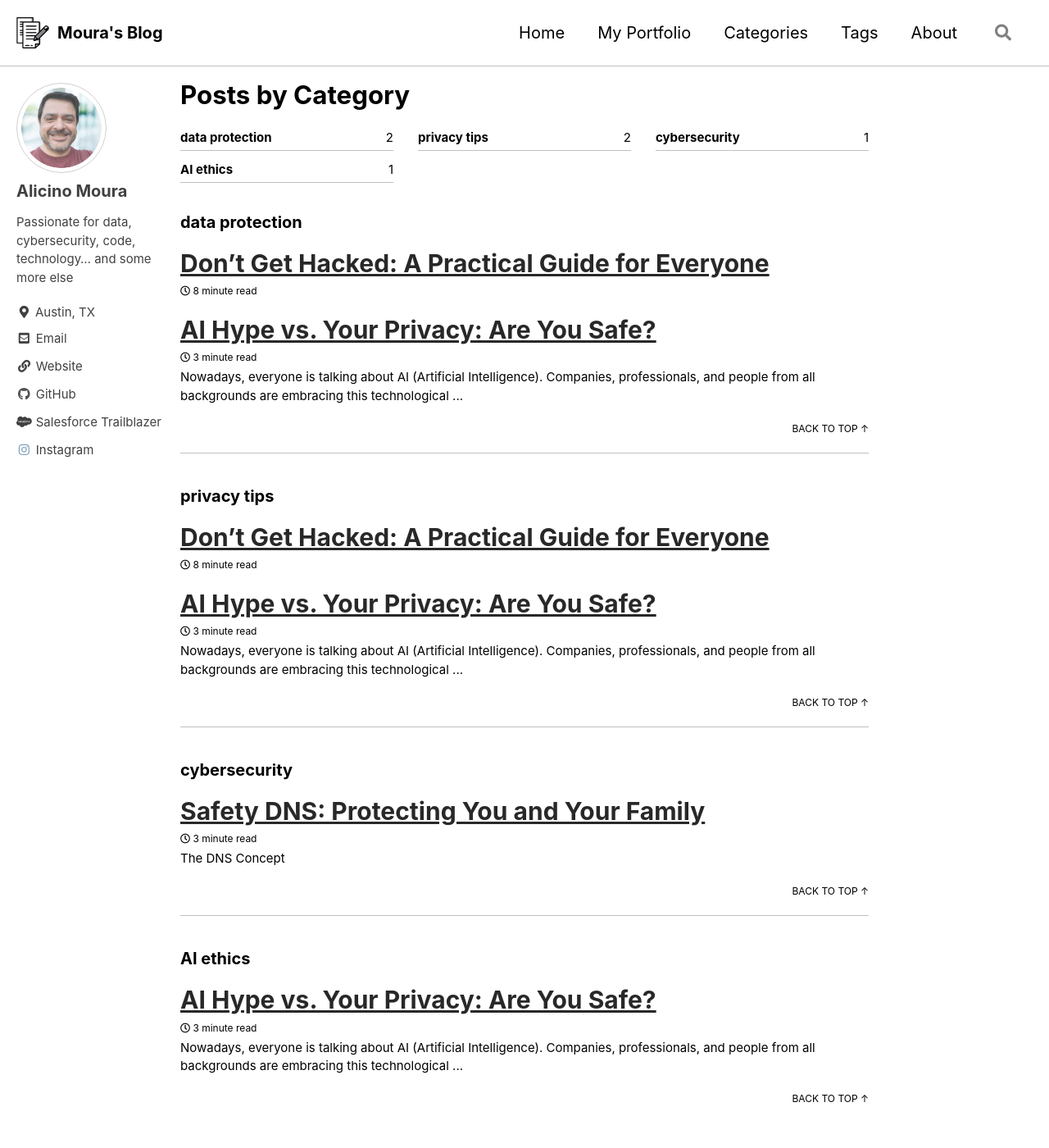
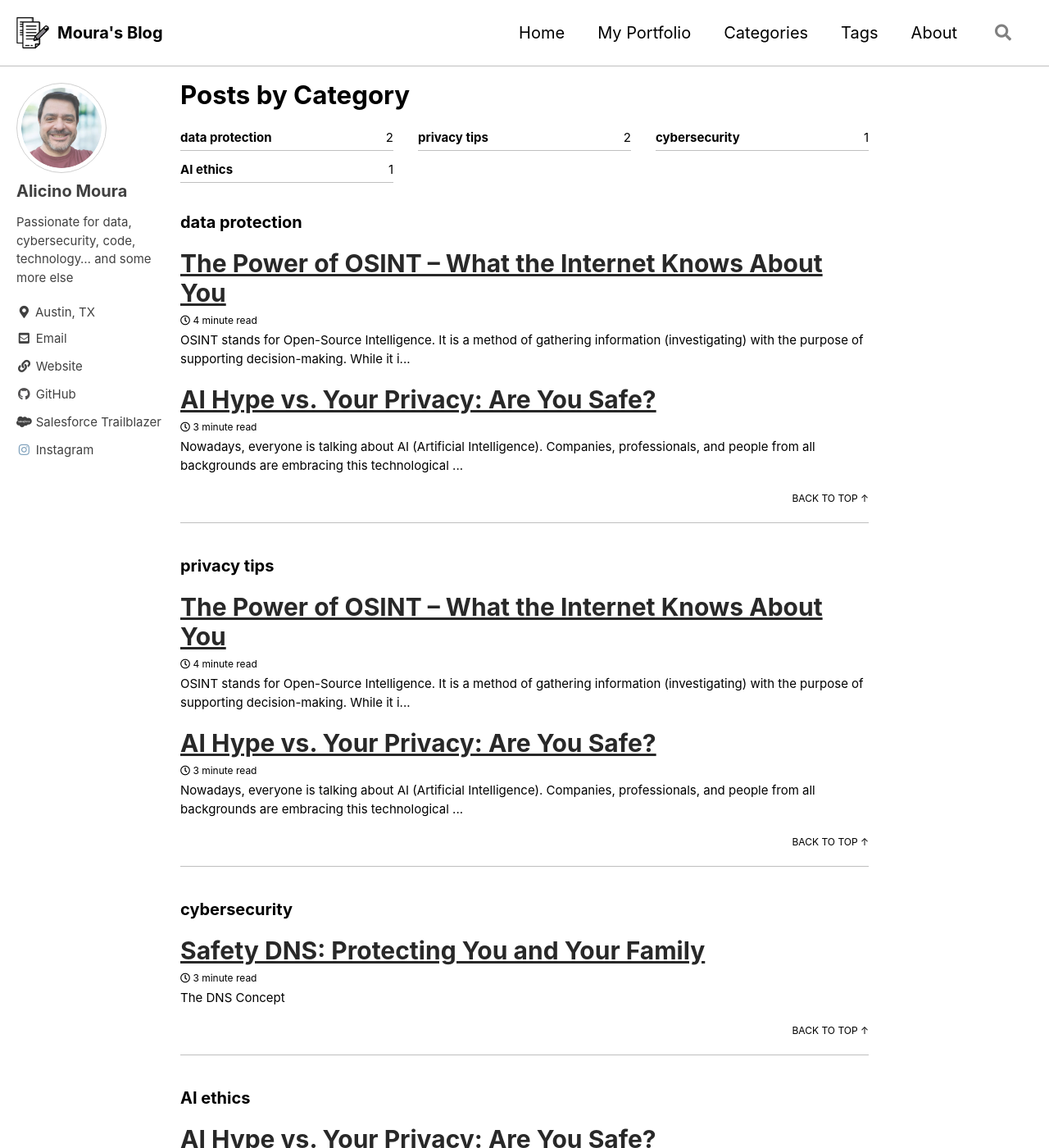
Before and after one commit to alicino/blog, a Jekyll site: the page built from _pages/category-archive.md, in a window 1280 px wide and 1400 px high. Shown: the whole window at 82% size. Built offline with Jekyll 4.4.1, drawn with Linux system fonts in a browser that asks for light colours; cached includes are drawn as plain includes; some of the changed lines change nothing that is shown.

Commit message:
Contacted fixed

````diff
--- a/_posts/2025-04-21-dont-get-hacked-a-practical-guide-for-everyone.md
+++ b/_posts/2025-04-21-dont-get-hacked-a-practical-guide-for-everyone.md
@@ -1,186 +1,111 @@
 ---
 layout: single
-title: "Don’t Get Hacked: A Practical Guide for Everyone"
+title: "The Power of OSINT – What the Internet Knows About You"
 tags:
-  - threat awareness
   - data privacy
   - beginner
+  - OSINT
 category:
   - data protection
   - privacy tips
 ---
 
-{% include figure image_path="/assets/images/2025-04-21-dont-get-hacked-a-practical-guide-for-everyone.png" alt="Don’t Get Hacked Banner" class="align-center" width="600" %}
+**OSINT** stands for **Open-Source Intelligence**.
+It is a method of gathering information (investigating) with the purpose of supporting decision-making.
+While it is an extremely useful strategy, it also highlights the need for individuals to be cautious about what they expose on the internet.
 
-From morning routines to late-night entertainment, our phones and computers are deeply woven into daily life. We work, study, socialize, and manage our finances through these digital devices. While this brings immense convenience, it also increases our exposure to risks. Hackers, scammers, and digital criminals are constantly seeking ways to exploit vulnerabilities, steal data, and compromise personal information. Even if you haven’t been targeted yet, it’s wise to take precautions now rather than face the fallout later.
+{% include figure image_path="assets/images/2023-05-11-the-power-of-osint-what-the-internet-knows-about-you.png" alt="The Power of OSINT – What the Internet Knows About You" class="align-center" width="400" %}
 
-My mission here is to explain, in a very simple way, how you can protect yourself. We'll talk about fake emails (phishing), suspicious files, dangerous clicks, and other common traps. The goal is for anyone, even without technical knowledge, to understand and stay safe.
-
-Based on my experience, I created this list in priority order. However, that doesn’t mean any item should be overlooked — staying vigilant and regularly updating your practices is crucial to maintaining your safety.
+Although the information collected through OSINT is public, not everything should necessarily be accessible.
+It is important to note that some data becomes public due to misconfigurations or simple oversight.
+By the end of this article, you will understand—through examples—the potential consequences for individuals, and at the same time, learn how to discover what information is available about yourself.
 
 ---
 
-## 1. **Use Strong and Secure Passwords**
+## Disclaimer
 
-It may sound basic, but weak passwords are more common than you think. "123456" or "password123" are still among the most used passwords, and they’re also the first ones hackers try. Weak passwords are a major reason for compromised accounts and devices.
-
-Hackers often use "word lists"—files with tens of thousands of common passwords—to crack your login in seconds. Don’t let yours be in that list.
-
-**Examples of weak passwords to avoid:**
-- 123456
-- password123
-- qwerty
-- your name + birthdate (e.g., john1985)
-- simple words like "love", "god", "admin"
-- predictable combos like admin123
-
-**How to create strong passwords:**
-- Use a mix of uppercase, lowercase, numbers, and symbols.
-- Turn a phrase into a password. Example:
-  - Phrase: "My dog Bob was born in 2015 and is cute!"
-  - Password: `MdBb@2015cute!`
-- Use at least 14 characters.
-- Never reuse passwords across different services.
-- Use a password manager such as [Bitwarden](https://bitwarden.com), [1Password](https://1password.com), [Keeper](https://www.keepersecurity.com), or [LastPass](https://www.lastpass.com).
-- Always enable two-factor authentication (2FA), preferably using an authenticator app or hardware key—not SMS.
-
-**Check how secure your password is:**
-Try this trusted tool: [security.org password tester](https://security.org/how-secure-is-my-password)
+OSINT refers to the collection of information from publicly available sources.
+In other words, it involves open-source data about a company, organization, or individual.
 
 ---
 
-## 2. **Beware of Fake Emails (Phishing)**
+## Why is OSINT Important?
 
-Imagine getting an email from your bank asking you to confirm your password. It looks legit, with logos and all—but it's a scam designed to steal your info.
+Several reasons highlight the relevance of OSINT today:
 
-Want proof of how often this happens? Visit [Cloudflare Radar Email Threats](https://radar.cloudflare.com/security/email) to see phishing and email attacks happening in real-time.
-
-Phishing isn’t just email-based. It can include malicious attachments, fake QR codes, or suspicious downloads.
-
-**How to protect yourself:**
-- Don’t be curious. Ever.
-- Never click on links from unknown senders.
-- Be wary of urgent messages: "Your account will be blocked!"
-- Check the sender's address carefully.
-- Never enter your password via email links—type the website manually.
-- Don't open or unzip attachments unless you're 100% sure who sent them.
-- Confirm with senders before opening files, even if they’re friends.
-- Avoid filenames like "URGENT_receipt.zip".
-- Keep antivirus software updated.
+- **Digital Safety** (understanding what information about you is publicly accessible)
+- **Investigations** (corporate investigations, journalism, national security)
+- **Decision-Making** (fact-checking, competitive intelligence)
+- **Finding Hidden Information** (locating individuals or hard-to-find details)
 
 ---
 
-## 3. **Avoid Clicking on Everything That Pops Up**
+## OSINT Sources
 
-Pop-ups like "You've won an iPhone!" are scams. So are roulette games offering discount codes. These tricks are designed to steal your data.
+At this point, you may wonder: where and how can this information be found?
+The answer is simple—and a good starting point is searching for information about yourself.
 
-**How to protect yourself:**
-- Don’t fall for miracle deals or giveaways.
-- Close pop-ups that ask to install or update anything.
-- Only download software from trusted app stores.
-- Remember: no one gives away prizes just for visiting a website.
+Common sources include:
+
+- Public websites, blogs, social media platforms, videos
+- Official public registries (such as notary public records)
+- Domain and IP ownership data (WHOIS information)
+- Specialized search tools
 
 ---
 
-## 4. **Be Suspicious of Messages on WhatsApp, SMS, and Social Media**
+## Common OSINT Tools
 
-Your phone is your most vulnerable device. Scammers use every channel to trick people.
+Here are some tools that professionals frequently use for OSINT activities:
 
-**How to protect yourself:**
-- Don’t send money without voice confirmation—even if it seems urgent.
-- Don’t click unknown links in any message.
-- Block unknown contacts—don’t even start a chat.
-- Don’t answer calls from unknown numbers; use voicemail.
-- Never answer video calls from unknown contacts.
+- [**Shodan**](https://shodan.io): Search engine for discovering devices connected to the internet and open services.
+- [**Maltego**](https://www.maltego.com/): Platform for visually mapping the relationships between websites, companies, and individuals.
+- [**Whois.com**](https://whois.com), [**Who.is**](https://who.is), [**Registro.br**](https://registro.br/tecnologia/ferramentas/whois/): Tools for retrieving ownership and administrative data about domains and IPs.
+  (_Tip: the `whois` command is also available in Linux terminals: `whois domain.com`._)
+- **Spiderfoot** and **TheHarvester**: Tools available on Kali Linux for automated information gathering.
+- [**ExifTool**](https://exiftool.org/): Utility for reading, writing, and editing metadata in images and files.
+- [**Webmii**](https://webmii.com/): Search engine specializing in publicly available information about individuals.
+- [**Wayback Machine**](https://web.archive.org/): Platform for viewing historical versions of websites.
+- [**Censys**](https://censys.com/): A search engine similar to Shodan, but focused on detailed security scanning and certificate information.
+- [**Intelligence X**](https://intelx.io/): Search platform for leaked data, WHOIS records, public files, and archived social media content.
+- **Google Dorks**: Advanced search techniques using [Google](https://google.com) itself.
 
 ---
 
-## 5. **Always Update Your Devices**
+### Examples of Google Dorks
 
-Every day, new security vulnerabilities are discovered. Updates fix these holes. Ignoring them leaves you exposed.
+Some examples of advanced queries to make searches more precise:
 
-**How to protect yourself:**
-- Turn on automatic updates for your OS and apps.
-- Prioritize updates for banks, payments, and social apps.
-- Set a weekly reminder to check and update your devices.
+```
+site:domain.com intext:laptop
+```
+_Search for pages within domain.com containing the word "laptop"._
+
+```
+intext:"Elon Musk" filetype:jpg
+```
+_Search for publicly available `.jpg` images containing the text "Elon Musk"._
+
+```
+intitle:"Report" filetype:pdf
+```
+_Search for webpages with "Report" in the title that contain PDF files._
+
+For more detailed tips, you may refer to:
+[Google Dorks: Top Tips and Tricks for Advanced Search Intelligence](https://www.recordedfuture.com/threat-intelligence-101/threat-analysis-techniques/google-dorks).
 
 ---
 
-## 6. **Use Antivirus and Security Tools**
+## Important Considerations
 
-Even if you’re cautious, antivirus software adds an important layer of defense.
+Ethics and responsibility are essential when practicing OSINT.
+Collecting information is not the same as breaching privacy, and it is crucial to understand that OSINT should be used as a tool for protection—not for harm.
 
-**How to protect yourself:**
-- Install a trusted antivirus—free or paid.
-- On Android, use [Avast](https://www.avast.com) or [Bitdefender](https://www.bitdefender.com).
-- On Windows, [Windows Defender](https://support.microsoft.com/windows-security) is a good default.
-- Keep your antivirus up-to-date daily.
+Even though OSINT may reveal private aspects about individuals or organizations, what matters is how the information is handled and used.
+Responsible and ethical use of collected data is fundamental.
 
 ---
 
-## 7. **Avoid Unsecured Public Wi-Fi Networks**
-
-Free Wi-Fi is convenient, but it’s also dangerous. You could unknowingly connect to an **Evil Twin Attack**—a fake Wi-Fi that mimics a real one just to steal your info.
-
-**How to protect yourself:**
-- Never access bank accounts on public Wi-Fi.
-- Use a [VPN](https://www.cloudflare.com/products/warp/) for safe browsing.
-- Prefer using your mobile data (4G/5G) for sensitive tasks.
-
----
-
-## 8. **Keep Backups of Your Data**
-
-If ransomware or hardware failure strikes, backups save the day.
-
-**How to protect yourself:**
-- Turn on automatic backups: [Google Drive](https://www.google.com/drive/) (Android) or [iCloud](https://www.icloud.com/) (iPhone).
-- Use external drives or cloud storage like [Dropbox](https://www.dropbox.com), [OneDrive](https://onedrive.live.com), or Google Drive.
-- Keep one offline copy on a USB stick or external drive disconnected from the internet.
-
----
-
-## 9. **Be Mindful of What You Install**
-
-Many apps ask for unnecessary permissions. Always question why an app wants access to your data.
-
-**How to protect yourself:**
-- Only install apps from [Google Play](https://play.google.com) or [App Store](https://www.apple.com/app-store/).
-- Read reviews and ratings.
-- Review app permissions regularly.
-
----
-
-## 10. **Change Default Passwords on New Devices**
-
-Just got a new router or camera? Change the factory-set password—everyone knows the defaults.
-
-**Want to see how exposed devices are?** Visit [Shodan](https://www.shodan.io), a search engine for internet-connected devices.
-
-**How to protect yourself:**
-- Set a strong, unique password immediately.
-
----
-
-## 11. **Don’t Share Your Home Wi-Fi**
-
-It might seem harmless, but when someone connects to your home Wi-Fi, they gain access to all devices on your network.
-
-**How to protect yourself:**
-- Don't share your Wi-Fi.
-- If you must, create a separate guest network.
-
----
-
-## Conclusion: Protection Starts with Small and Routine Habits
-
-You don’t need to be a cybersecurity expert to stay safe. Most attacks succeed because of simple mistakes. Adopting small, consistent habits makes a huge difference.
-
-If something seems too good to be true, it probably is. Use common sense, question urgency, and treat your data like you would the keys to your house.
-
-**Did you find this guide useful?** Share it with friends and family. Let’s build a safer internet—together.
-
----
-
-Need help with any of these steps? [Reach out to me](mailto:contactl@alicino.me)
--- *Updated on May 10th, 2025 by Alicino*
+**Did you find this article useful?**
+If so, consider sharing it with colleagues, friends, and family.
+Awareness is the first step toward a safer and more responsible internet.
````
